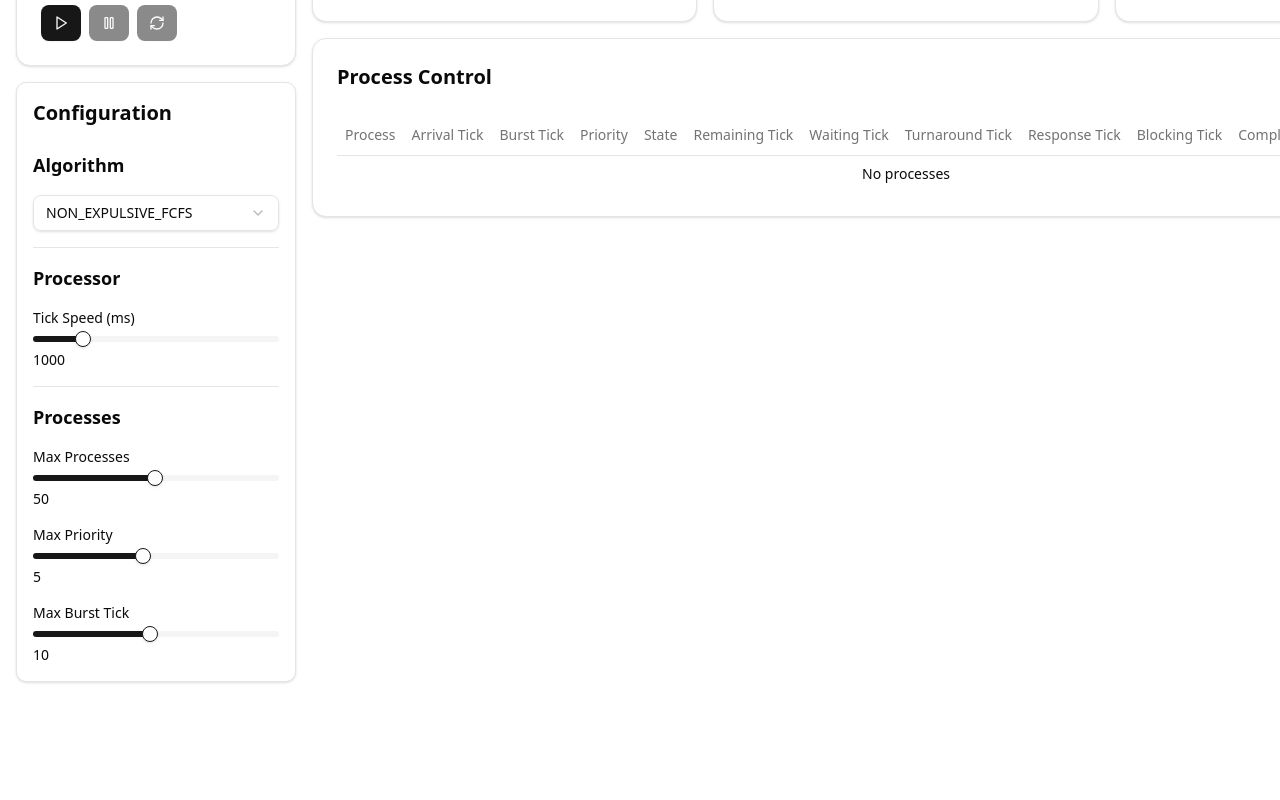
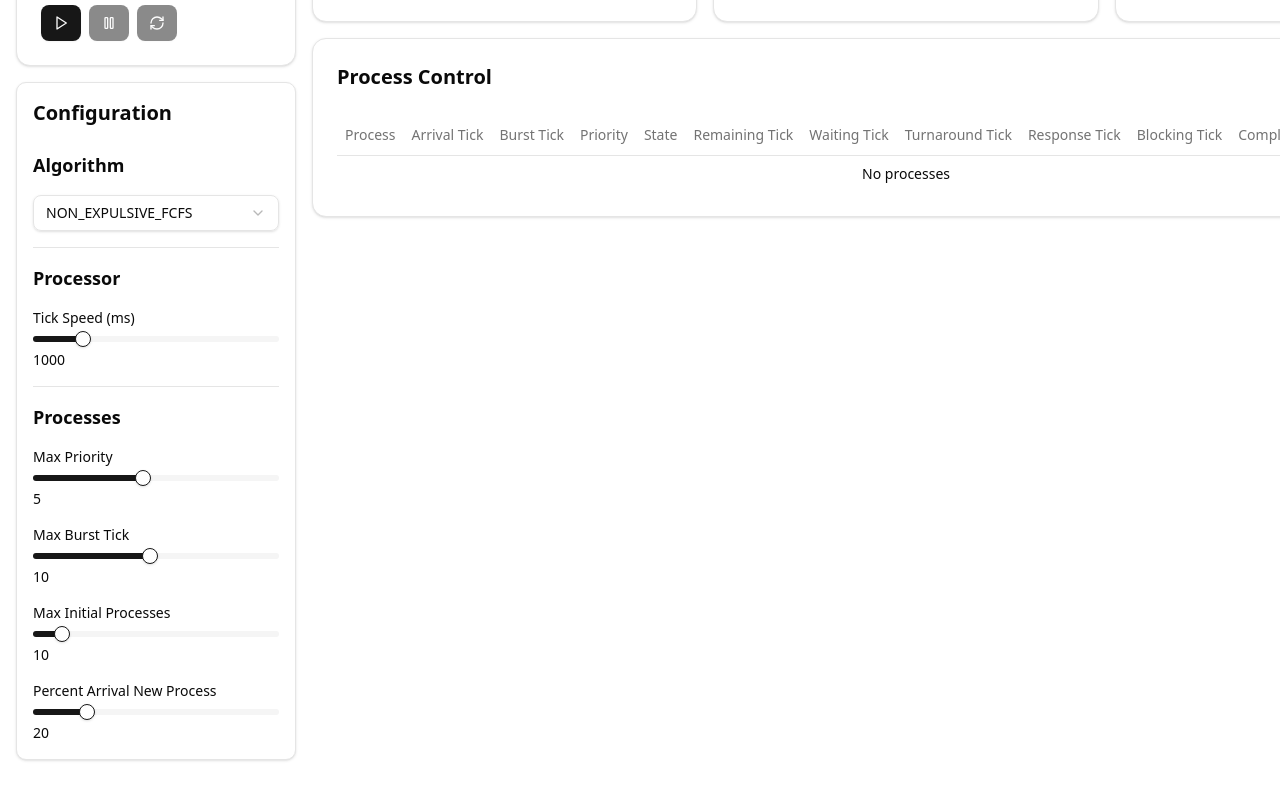
Before and after one commit to EnderPuentes/ula-os-process-scheduler, a Next.js app: page / in a window 1280 px wide. Shown: the part 272-1072 px from the top of the page. Before the commit the page ends 994 px from the top, so only its background shows below. Built offline with nearby package versions, Linux system fonts and the light colour scheme.

Commit message:
feat(simulator): add dynamic process generation configuration

```diff
--- a/src/components/simulator/configuration.tsx
+++ b/src/components/simulator/configuration.tsx
@@ -61,13 +61,16 @@ export function SimulatorConfiguration({
   const [algorithm, setAlgorithm] = useState(config.algorithm);
 
   // Processes
-  const [maxProcesses, setMaxProcesses] = useState(
-    config.processes.maxProcesses
+  const [maxInitialProcesses, setMaxInitialProcesses] = useState(
+    config.processes.maxInitialProcesses
   );
   const [maxBurstTick, setMaxBurstTick] = useState(
     config.processes.maxBurstTick
   );
   const [maxPriority, setMaxPriority] = useState(config.processes.maxPriority);
+  const [percentArrivalNewProcess, setPercentArrivalNewProcess] = useState(
+    config.processes.percentArrivalNewProcess
+  );
 
   // Processor
   const [tickSpeed, setTickSpeed] = useState(config.processor.tickSpeed);
@@ -147,20 +150,6 @@ export function SimulatorConfiguration({
         <div className="flex flex-col gap-4">
           <h2 className="text-lg font-semibold">Processes</h2>
           <SliderControl
-            label="Max Processes"
-            value={maxProcesses}
-            min={1}
-            max={100}
-            disabled={simulatorState !== SimulatorState.STOPPED}
-            onChange={(value) => {
-              setMaxProcesses(value);
-              updateConfig({
-                ...config,
-                processes: { ...config.processes, maxProcesses: value },
-              });
-            }}
-          />
-          <SliderControl
             label="Max Priority"
             value={maxPriority}
             min={1}
@@ -188,6 +177,37 @@ export function SimulatorConfiguration({
               });
             }}
           />
+          <SliderControl
+            label="Max Initial Processes"
+            value={maxInitialProcesses}
+            min={1}
+            max={100}
+            disabled={simulatorState !== SimulatorState.STOPPED}
+            onChange={(value) => {
+              setMaxInitialProcesses(value);
+              updateConfig({
+                ...config,
+                processes: { ...config.processes, maxInitialProcesses: value },
+              });
+            }}
+          />
+          <SliderControl
+            label="Percent Arrival New Process"
+            value={percentArrivalNewProcess}
+            min={0}
+            max={100}
+            disabled={simulatorState !== SimulatorState.STOPPED}
+            onChange={(value) => {
+              setPercentArrivalNewProcess(value);
+              updateConfig({
+                ...config,
+                processes: {
+                  ...config.processes,
+                  percentArrivalNewProcess: value,
+                },
+              });
+            }}
+          />
         </div>
       </CardContent>
     </Card>
--- a/src/lib/simulator.ts
+++ b/src/lib/simulator.ts
@@ -29,7 +29,8 @@ export class ProcessSchedulerSimulator {
     processes: {
       maxPriority: 5,
       maxBurstTick: 10,
-      maxProcesses: 50,
+      maxInitialProcesses: 10,
+      percentArrivalNewProcess: 20,
     },
     processor: {
       quantum: 10,
@@ -52,9 +53,9 @@ export class ProcessSchedulerSimulator {
    * @returns {Process} The generated process.
    */
   private generateRandomProcesses(
-    maxProcesses = this.config.processes.maxProcesses
+    maxInitialProcesses = this.config.processes.maxInitialProcesses
   ) {
-    for (let i = 0; i < maxProcesses; i++) {
+    for (let i = 0; i < maxInitialProcesses; i++) {
       // Generate a random priority between 1 and maxPriority
       const priority =
         Math.floor(Math.random() * this.config.processes.maxPriority) + 1;
@@ -655,6 +656,10 @@ export class ProcessSchedulerSimulator {
    */
   private scheduleProcess() {
     // Schedule the next process (if applicable)
+    // Simulate new process arrival
+    if (Math.random() < this.config.processes.percentArrivalNewProcess / 100) {
+      this.generateRandomProcesses(1);
+    }
     switch (this.config.algorithm) {
       case SimulatorAlgorithm.NON_EXPULSIVE_FCFS:
         this.scheduleProcessNonExpulsiveFirstComeFirstServed();
@@ -672,17 +677,9 @@ export class ProcessSchedulerSimulator {
         this.scheduleProcessExpulsiveRoundRobin();
         break;
       case SimulatorAlgorithm.EXPULSIVE_SRTF:
-        // Simulate new process arrival
-        if (Math.random() < 0.5) {
-          this.generateRandomProcesses(1);
-        }
         this.scheduleProcessExpulsiveShortestRemainingTimeFirst();
         break;
       case SimulatorAlgorithm.EXPULSIVE_PRIORITY:
-        // Simulate new process arrival
-        if (Math.random() < 0.25) {
-          this.generateRandomProcesses(1);
-        }
         this.scheduleProcessExpulsivePriority();
         break;
       default:
--- a/src/lib/types.ts
+++ b/src/lib/types.ts
@@ -15,9 +15,10 @@ export enum SimulatorState {
 }
 
 type ProcessConfig = {
-  maxProcesses: number;
   maxPriority: number;
   maxBurstTick: number;
+  maxInitialProcesses: number;
+  percentArrivalNewProcess: number;
 };
 
 type ProcessorConfig = {
```
